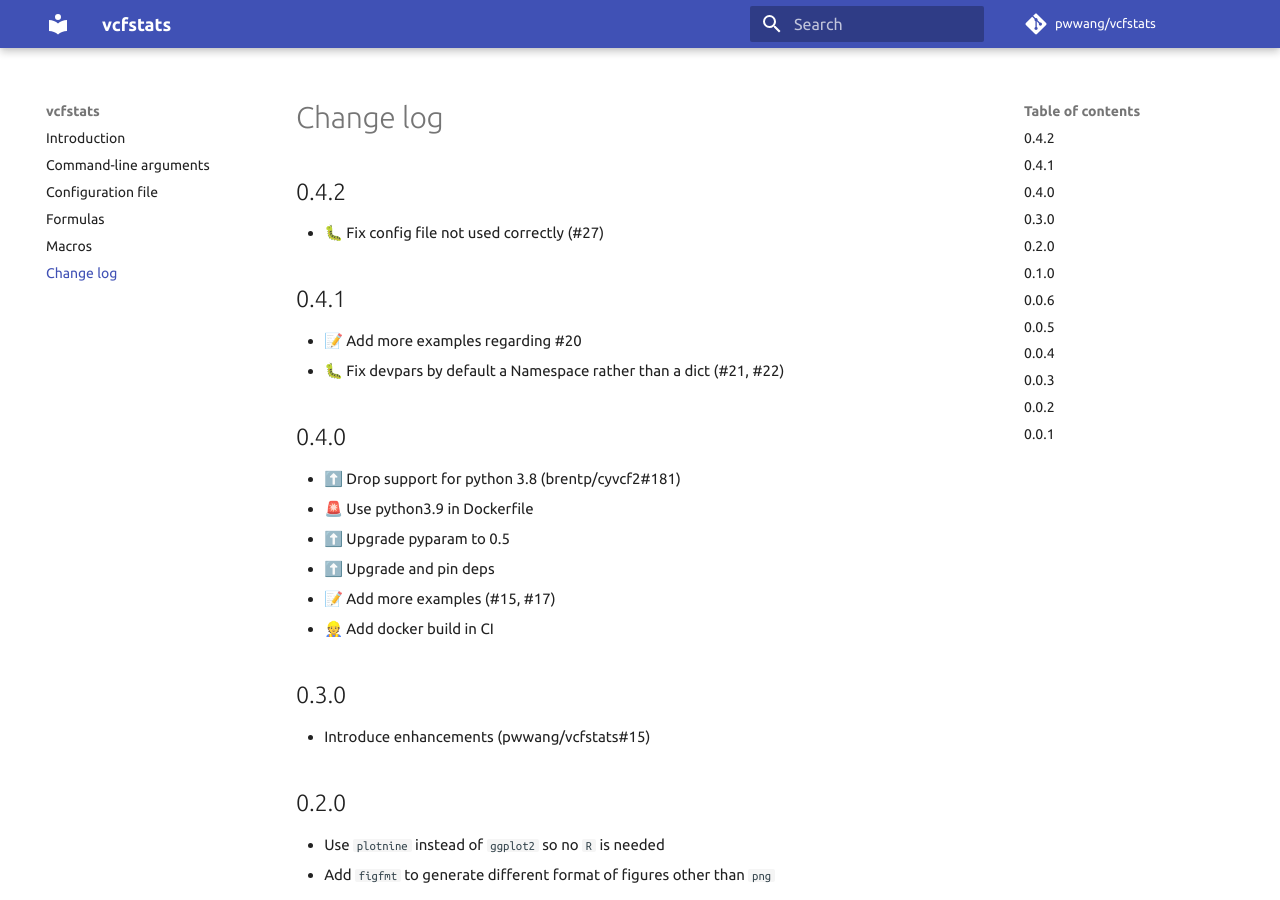
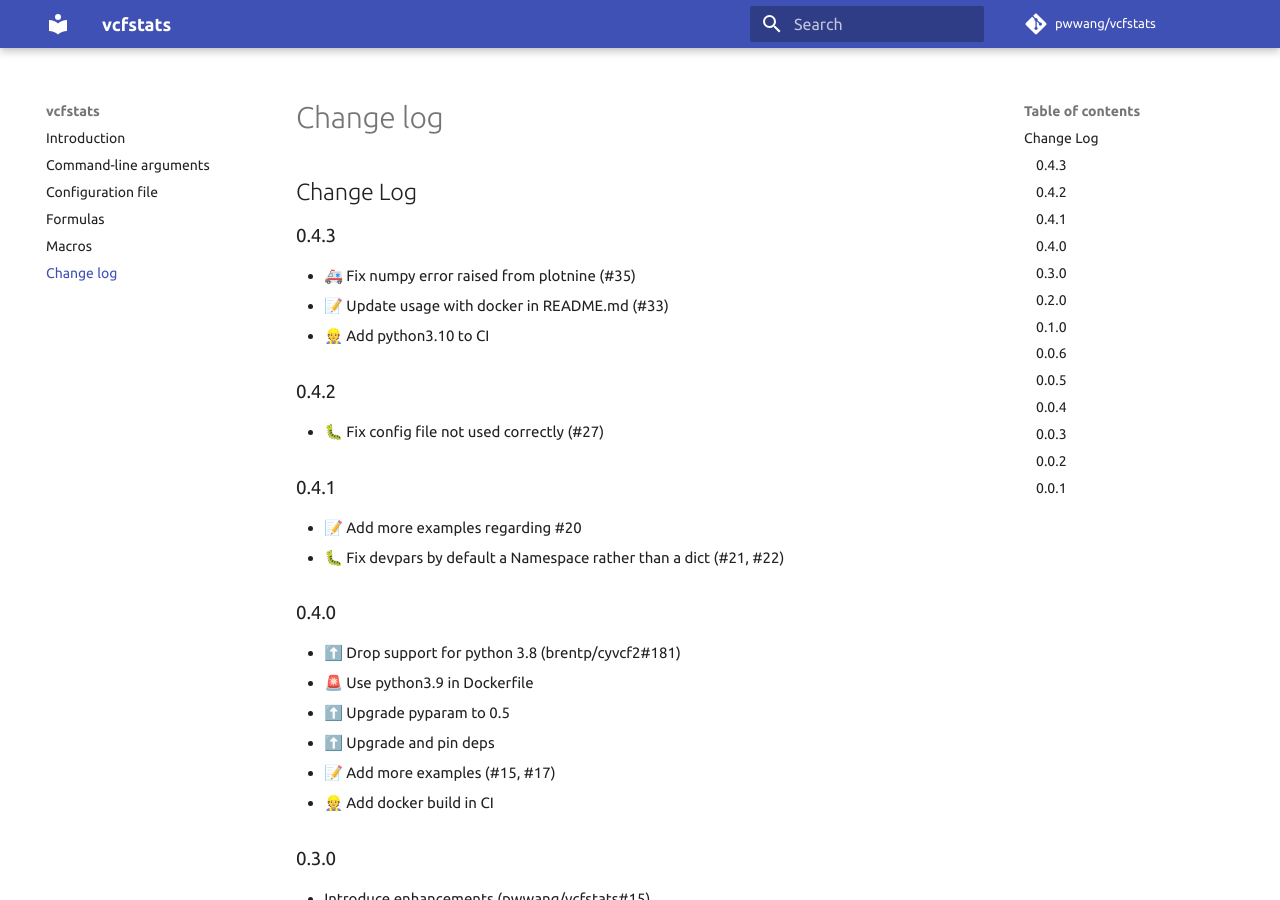
Before and after one commit to pwwang/vcfstats, an MkDocs documentation site: the page built from docs/CHANGELOG.md, in a window 1280 px wide and 900 px high. Built offline with MkDocs 1.6.1 and Material for MkDocs 9.7.7, drawn with Linux system fonts in a browser that asks for light colours; comment, search, counter and statistics services are not loaded.

Commit message:
🔖 0.4.3

```diff
--- a/docs/CHANGELOG.md
+++ b/docs/CHANGELOG.md
@@ -1,13 +1,21 @@
-# 0.4.2
+# Change Log
+
+## 0.4.3
+
+- 🚑 Fix numpy error raised from plotnine (#35)
+- 📝 Update usage with docker in README.md (#33)
+- 👷 Add python3.10 to CI
+
+## 0.4.2
 
 - 🐛 Fix config file not used correctly (#27)
 
-# 0.4.1
+## 0.4.1
 
 - 📝 Add more examples regarding #20
 - 🐛 Fix devpars by default a Namespace rather than a dict (#21, #22)
 
-# 0.4.0
+## 0.4.0
 
 - ⬆️ Drop support for python 3.8 (brentp/cyvcf2#181)
 - 🚨 Use python3.9 in Dockerfile
@@ -16,36 +24,36 @@
 - 📝 Add more examples (#15, #17)
 - 👷 Add docker build in CI
 
-# 0.3.0
+## 0.3.0
 
 - Introduce enhancements (pwwang/vcfstats#15)
 
-# 0.2.0
+## 0.2.0
 - Use `plotnine` instead of `ggplot2` so no `R` is needed
 - Add `figfmt` to generate different format of figures other than `png`
 
-# 0.1.0
+## 0.1.0
 - Allow program to be run by `python -m vcfstats`
 - Avoid using root logger configuration
 
-# 0.0.6
+## 0.0.6
 - Adopt latest pyparam
 
-# 0.0.5
+## 0.0.5
 - Adopt lastest cmdy
 
-# 0.0.4
+## 0.0.4
 - Add original formula in the error message if it is malformated
 - Add warnings if failed to fetch sample depth for a variant
 - Fix a bug when continuous filter has zero
 - Other fixes
 
-# 0.0.3
+## 0.0.3
 - Fix `CAT ~ CAT` plots
 - Use pie chart for `CAT ~ 1` as default
 
-# 0.0.2
+## 0.0.2
 - Add tests and fix bugs
 
-# 0.0.1
+## 0.0.1
 - Implement basic functions
--- a/pyproject.toml
+++ b/pyproject.toml
@@ -4,7 +4,7 @@ build-backend = "poetry.masonry.api"
 
 [tool.poetry]
 name = "vcfstats"
-version = "0.4.2"
+version = "0.4.3"
 description = "Powerful statistics for VCF files"
 authors = [ "pwwang <pwwang@pwwang.com>",]
 license = "MIT"
@@ -15,12 +15,12 @@ include = ["vcfstats/args.toml"]
 
 [tool.poetry.dependencies]
 python = "^3.8"
-cyvcf2 = "0.*"
+cyvcf2 = "^0.30"
 pyparam = "^0.5"
 lark-parser = "^0.12"
 plotnine = "^0.10"
 plotnine-prism = "^0.2"
-python-slugify = "^7"
+python-slugify = "^8"
 datar = { version = "^0.11", extras = ["pandas"] }
 py = "^1.10"
 
--- a/vcfstats/__init__.py
+++ b/vcfstats/__init__.py
@@ -3,4 +3,4 @@
 
 from . import macros
 
-__version__ = "0.4.2"
+__version__ = "0.4.3"
```
Also changed, not shown: 1 other file.
